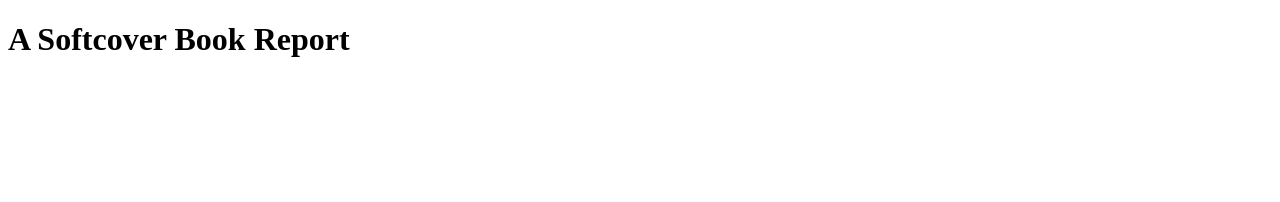
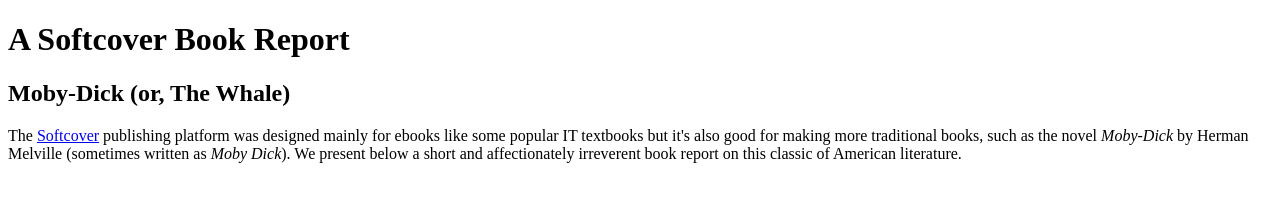
Before and after one commit to cayoooooy/learning-html-layout-and-styling, a plain HTML site: page index.html in a window 1280 px wide. Drawn offline with Linux system fonts and the light colour scheme.

Commit message:
Heading 1, 2 and softcover description

```diff
--- a/index.html
+++ b/index.html
@@ -8,5 +8,8 @@
 </head>
 <body>
     <h1> A Softcover Book Report </h1>
+    <h2> Moby-Dick (or, The Whale) </h2>
+    <p> The <a href="https://www.softcover.io/" target="_blank">Softcover</a> publishing platform was designed mainly for ebooks like some popular IT textbooks but it's also good for making more traditional books, such as the novel <em>Moby-Dick</em> by Herman Melville (sometimes written as <em>Moby Dick</em>). We present below a short and affectionately irreverent book report on this classic of American literature. </p>
+
 </body>
 </html>
```
